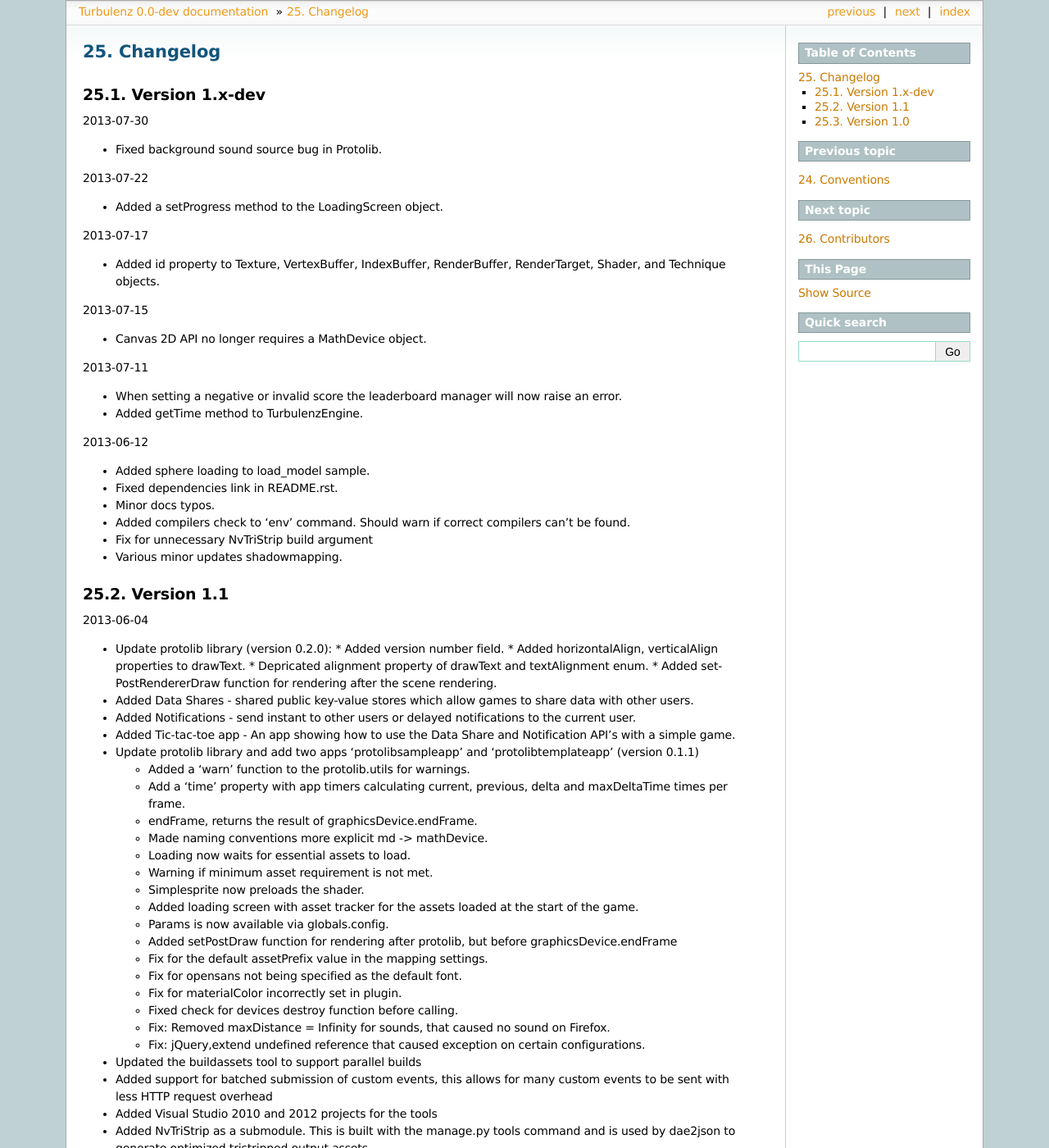
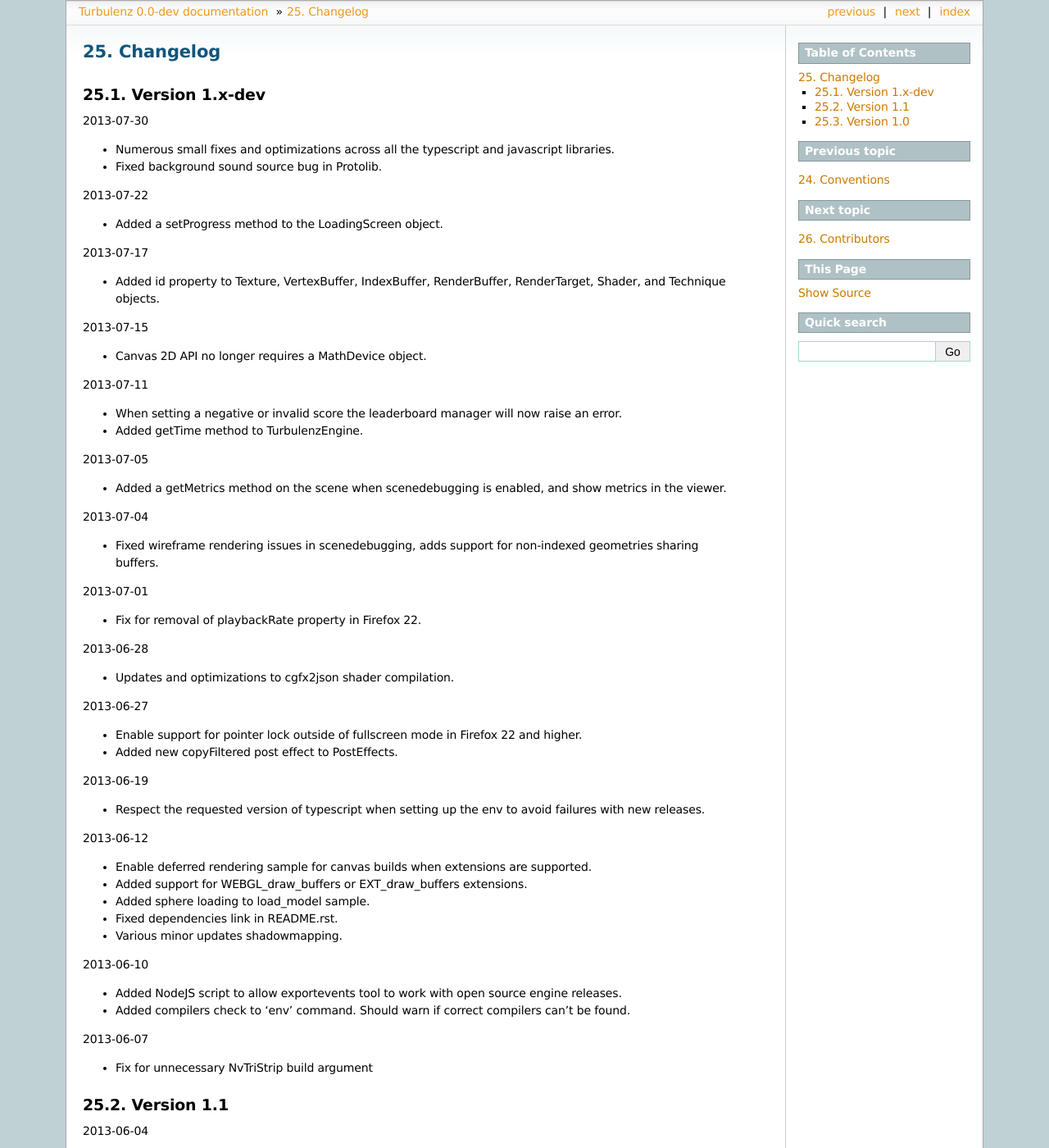
Before and after one commit to turbulenz/turbulenz_engine, a Sphinx documentation site: the page built from docs/source/changelog.rst, in a window 1280 px wide and 1400 px high. Shown: the whole window at 82% size. Built offline with Sphinx 7.4.7, drawn with Linux system fonts in a browser that asks for light colours.

Commit message:
Fill out missing changelog entries

```diff
--- a/docs/source/changelog.rst
+++ b/docs/source/changelog.rst
@@ -12,6 +12,7 @@
 
 2013-07-30
 
+- Numerous small fixes and optimizations across all the typescript and javascript libraries.
 - Fixed background sound source bug in Protolib.
 
 2013-07-22
@@ -31,14 +32,47 @@
 - When setting a negative or invalid score the leaderboard manager will now raise an error.
 - Added getTime method to TurbulenzEngine.
 
+2013-07-05
+
+- Added a getMetrics method on the scene when scenedebugging is enabled, and show metrics in the viewer.
+
+2013-07-04
+
+- Fixed wireframe rendering issues in scenedebugging, adds support for non-indexed geometries sharing buffers.
+
+2013-07-01
+
+- Fix for removal of playbackRate property in Firefox 22.
+
+2013-06-28
+
+- Updates and optimizations to cgfx2json shader compilation.
+
+2013-06-27
+
+- Enable support for pointer lock outside of fullscreen mode in Firefox 22 and higher.
+- Added new copyFiltered post effect to PostEffects.
+
+2013-06-19
+
+- Respect the requested version of typescript when setting up the env to avoid failures with new releases.
+
 2013-06-12
 
+- Enable deferred rendering sample for canvas builds when extensions are supported.
+- Added support for WEBGL_draw_buffers or EXT_draw_buffers extensions.
 - Added sphere loading to load_model sample.
 - Fixed dependencies link in README.rst.
-- Minor docs typos.
+- Various minor updates shadowmapping.
+
+2013-06-10
+
+- Added NodeJS script to allow exportevents tool to work with open source engine releases.
 - Added compilers check to 'env' command. Should warn if correct compilers can't be found.
+
+2013-06-07
+
 - Fix for unnecessary NvTriStrip build argument
-- Various minor updates shadowmapping.
 
 Version 1.1
 -----------
```
